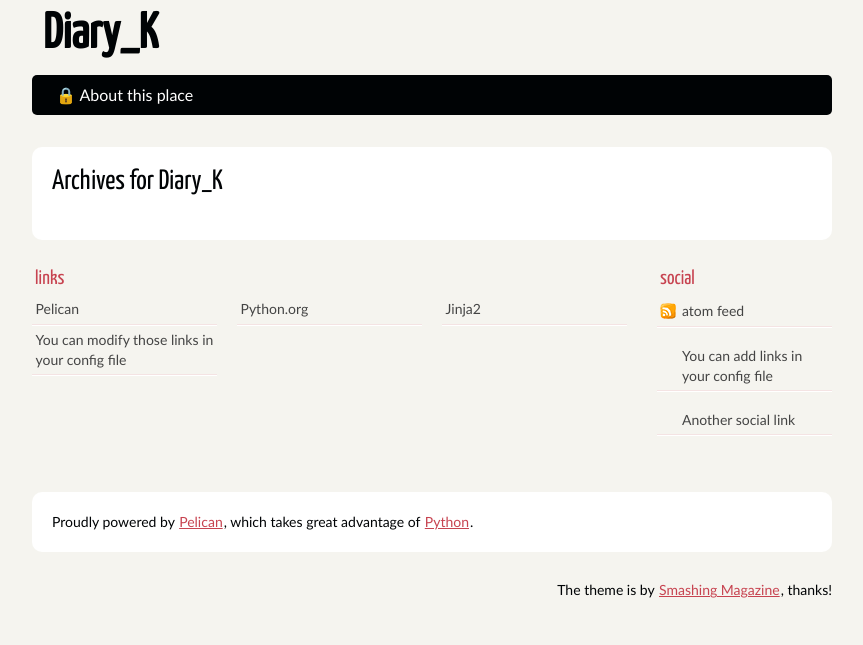
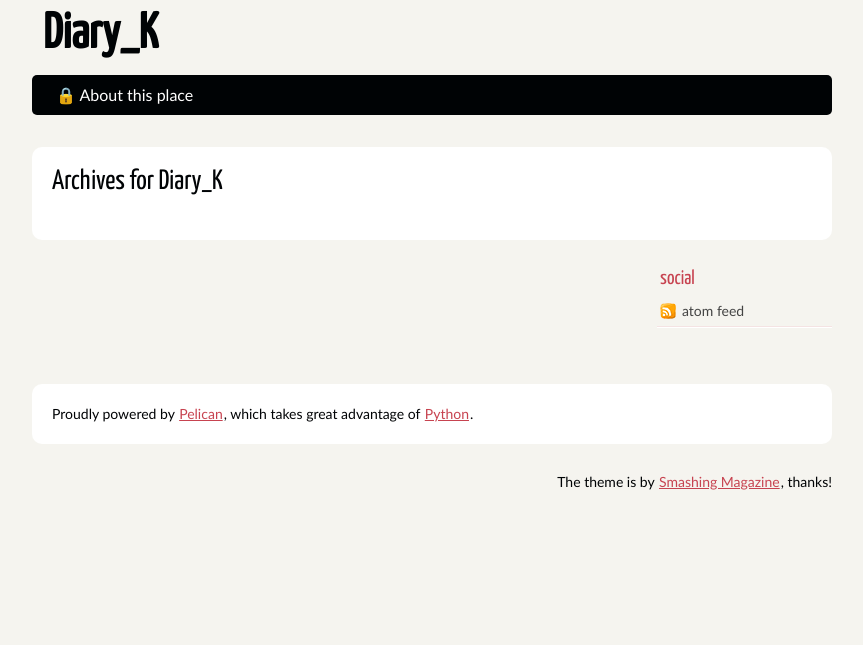
Before and after one commit to 880423/diary_k, a plain HTML site: page archives.html in a window 1280 px wide. Shown: the whole page, without its empty margins (208-1071 px from the left). Drawn offline with Linux system fonts and the light colour scheme; a web font is replaced by a local one.

Commit message:
Generate Pelican site

```diff
--- a/archives.html
+++ b/archives.html
@@ -22,22 +22,11 @@
 </dl>
 </section>
         <section id="extras" class="body">
-                <div class="blogroll">
-                        <h2>links</h2>
-                        <ul>
-                            <li><a href="https://getpelican.com/">Pelican</a></li>
-                            <li><a href="https://www.python.org/">Python.org</a></li>
-                            <li><a href="https://palletsprojects.com/p/jinja/">Jinja2</a></li>
-                            <li><a href="#">You can modify those links in your config file</a></li>
-                        </ul>
-                </div><!-- /.blogroll -->
                 <div class="social">
                         <h2>social</h2>
                         <ul>
                             <li><a href="https://880423.github.io/diary_k/feeds/all.atom.xml" type="application/atom+xml" rel="alternate">atom feed</a></li>
 
-                            <li><a href="#">You can add links in your config file</a></li>
-                            <li><a href="#">Another social link</a></li>
                         </ul>
                 </div><!-- /.social -->
         </section><!-- /#extras -->
--- a/feeds/all.atom.xml
+++ b/feeds/all.atom.xml
@@ -1,2 +1,2 @@
 <?xml version="1.0" encoding="utf-8"?>
-<feed xmlns="http://www.w3.org/2005/Atom"><title>Diary_K</title><link href="https://880423.github.io/diary_k/" rel="alternate"></link><link href="https://880423.github.io/diary_k/feeds/all.atom.xml" rel="self"></link><id>https://880423.github.io/diary_k/</id><updated>2021-05-10T01:55:05Z</updated></feed>
+<feed xmlns="http://www.w3.org/2005/Atom"><title>Diary_K</title><link href="https://880423.github.io/diary_k/" rel="alternate"></link><link href="https://880423.github.io/diary_k/feeds/all.atom.xml" rel="self"></link><id>https://880423.github.io/diary_k/</id><updated>2021-05-10T02:14:25Z</updated></feed>
```
Also changed, not shown: authors.html (+0 -11 lines), categories.html (+0 -11 lines), index.html (+0 -11 lines), pages/about-this-place.html (+1 -12 lines), tags.html (+0 -11 lines).
